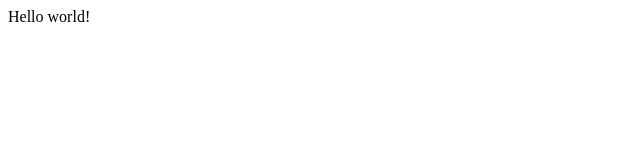
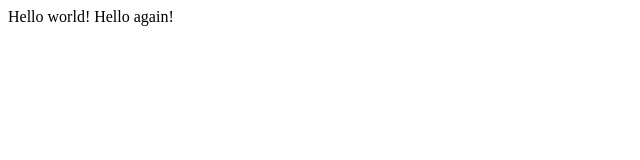
Before and after one commit to Khan-Daniyal/CS-50, a plain HTML site: page hello.html in a window 1280 px wide. Shown: the whole page, without its empty margins (0-640 px from the left). Drawn offline with Linux system fonts and the light colour scheme.

Commit message:
Update hello.html

```diff
--- a/hello.html
+++ b/hello.html
@@ -4,6 +4,6 @@
 	<title>My Webpage</title>
 </head>
 <body>
-	Hello world!
+	Hello world! Hello again!
 </body>
 </html>
```
